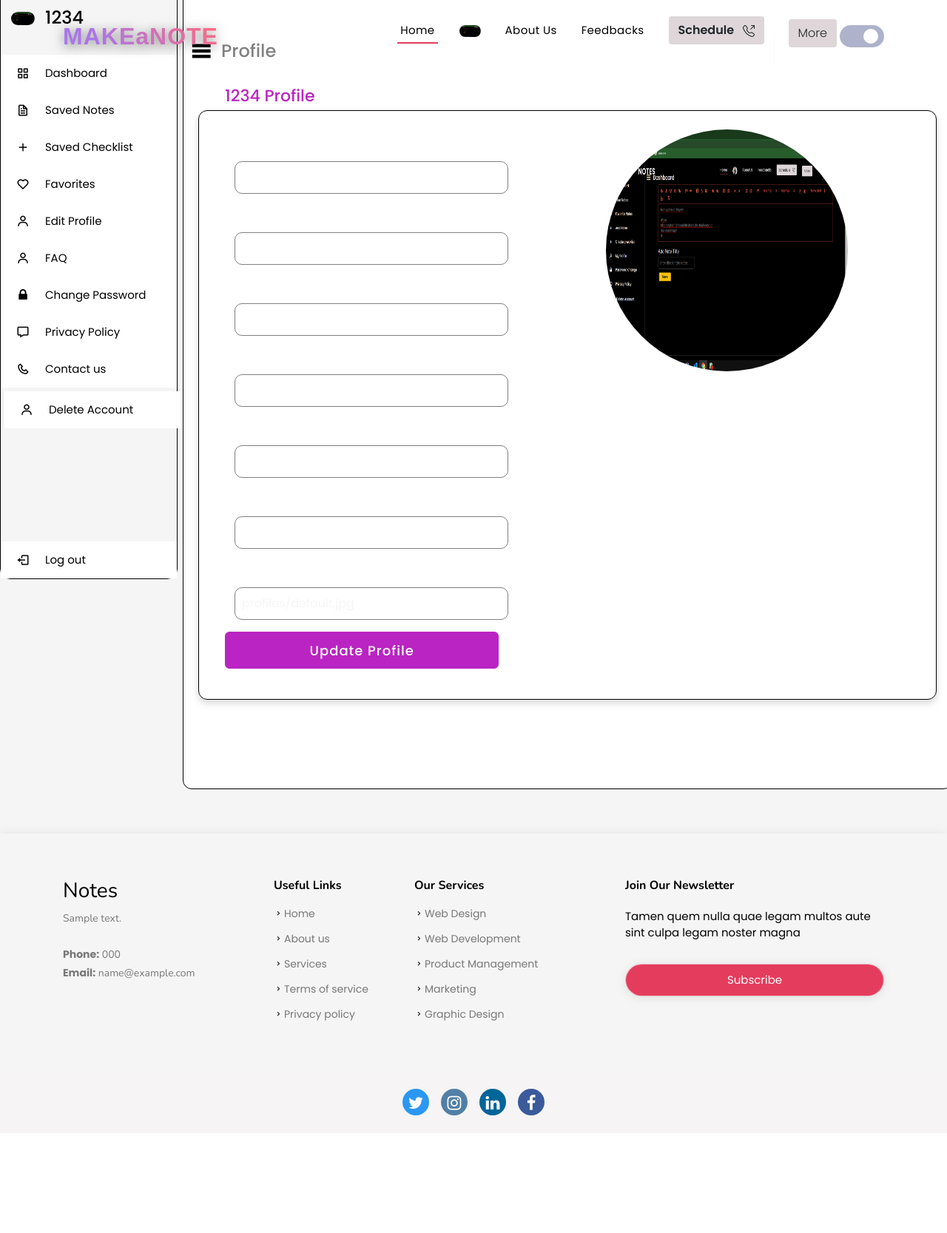
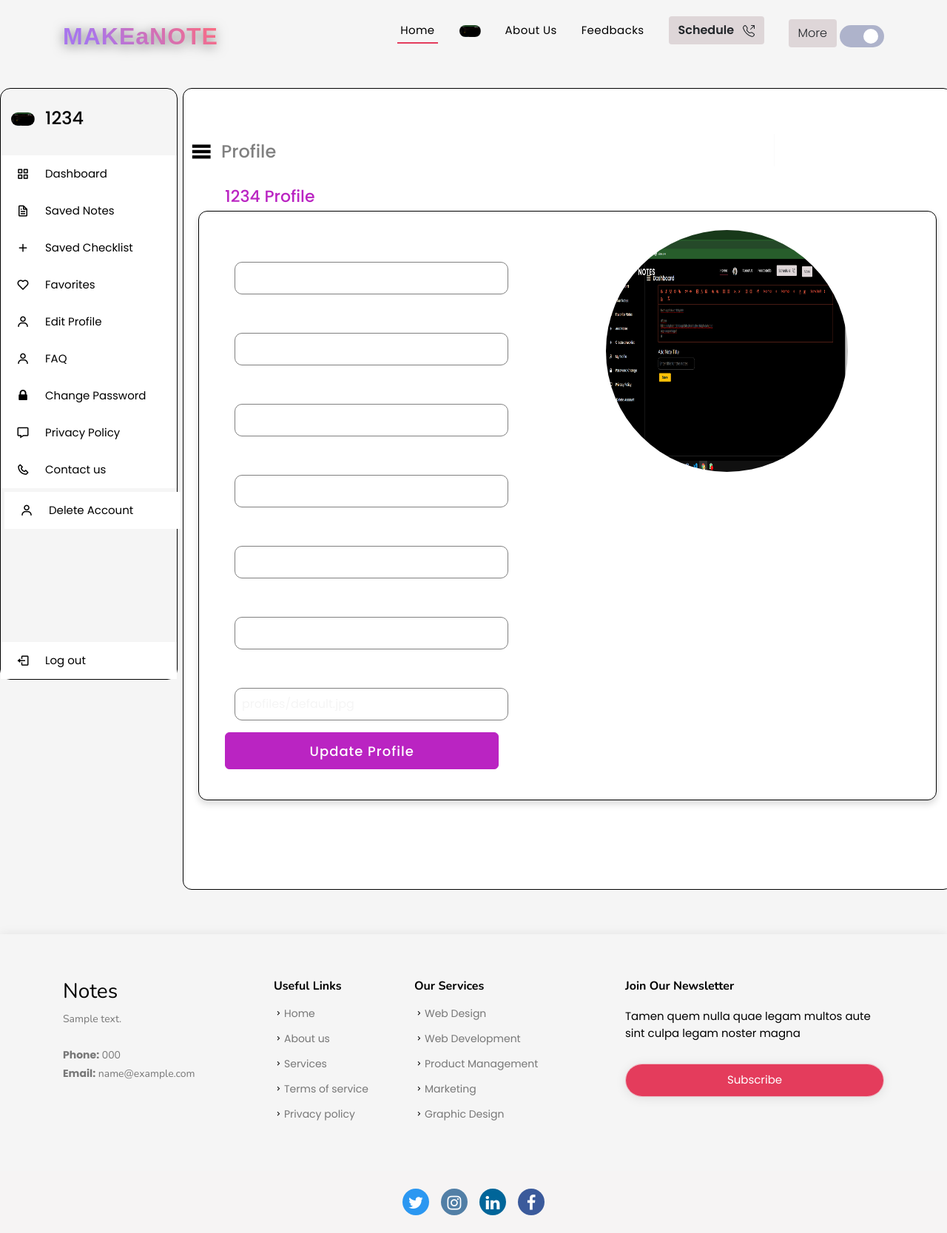
Before and after one commit to pawan941394/makeanotetesting, a Django app: page /profile in a window 1280 px wide. Shown: the whole page at 74% size. Before the commit the page ends 1508 px from the top, so only its background shows below. Run offline with Django 3.2, Linux system fonts and the light colour scheme; a user stored in the database is signed in; data comes from the database, SQL or seed files in the repository; tables that the repository leaves empty hold one stand-in row (values such as "Sample post").

Commit message:
Update userProfile.html

```diff
--- a/templates/AfterLogin/userProfile.html
+++ b/templates/AfterLogin/userProfile.html
@@ -52,6 +52,10 @@
             height: 246px !important;
         }
     }
+
+    .dashboardIndex {
+    margin-top: 59px !important;
+}
 </style>
 {% endblock %} {% block content %}
 
```
